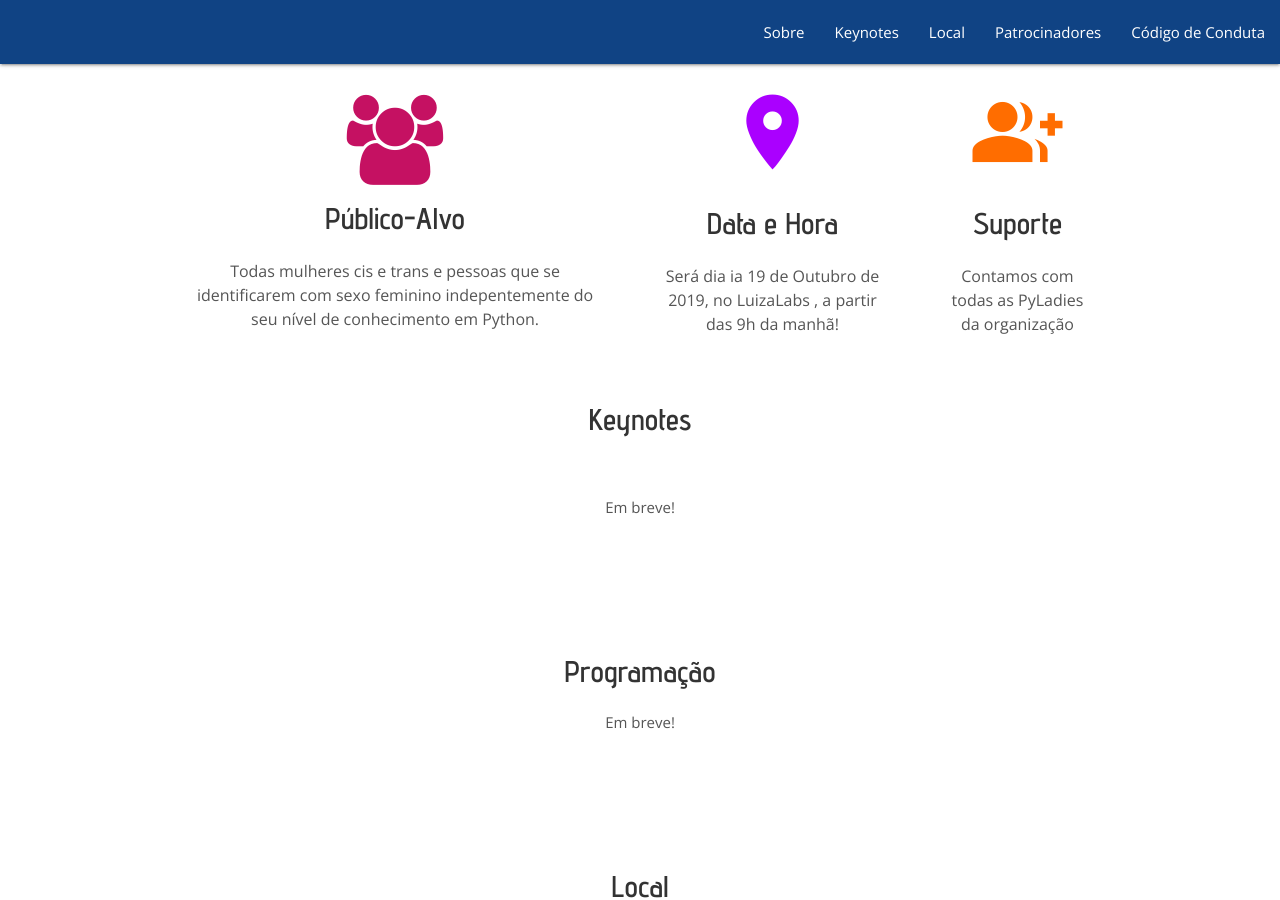
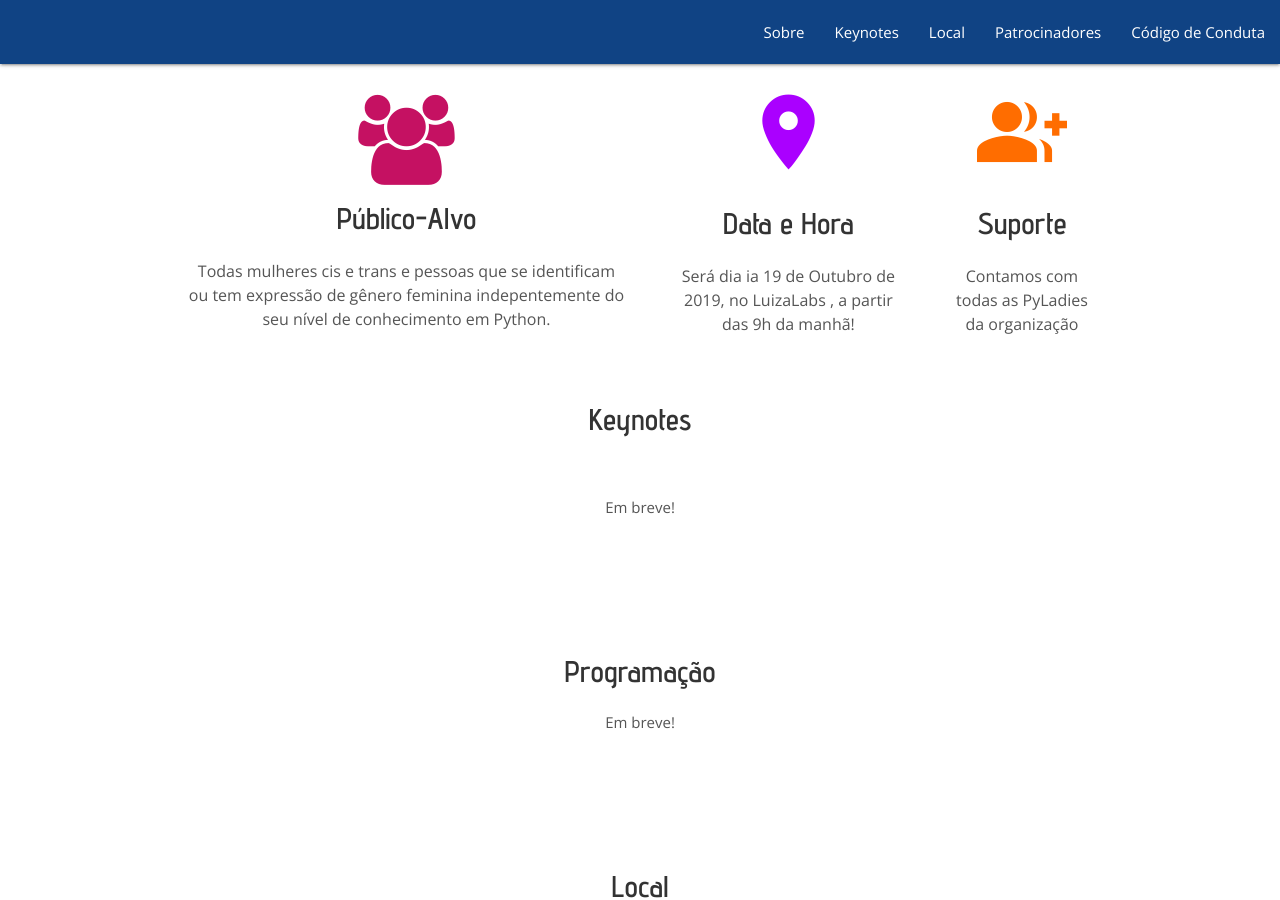
Before and after one commit to pyladies-brazil/conf, a Jekyll site: the page built from index.html, in a window 1280 px wide and 900 px high, scrolled down 1024 px. Built offline with Jekyll 4.4.1, drawn with Linux system fonts in a browser that asks for light colours; nearby versions of some CDN libraries.

Commit message:
Update about.html

```diff
--- a/_includes/about.html
+++ b/_includes/about.html
@@ -10,7 +10,7 @@
     <div class="tech">
       <span> <i class="large fa fa-users face"></i> </span>
       <h2>Público-Alvo</h2>
-      <p>Todas mulheres cis e trans e pessoas que se identificarem com sexo feminino indepentemente do seu nível de conhecimento em Python.</p>
+      <p>Todas mulheres cis e trans e pessoas que se identificam ou tem expressão de gênero feminina indepentemente do seu nível de conhecimento em Python.</p>
     </div>
 
     <div class="tech">
```
